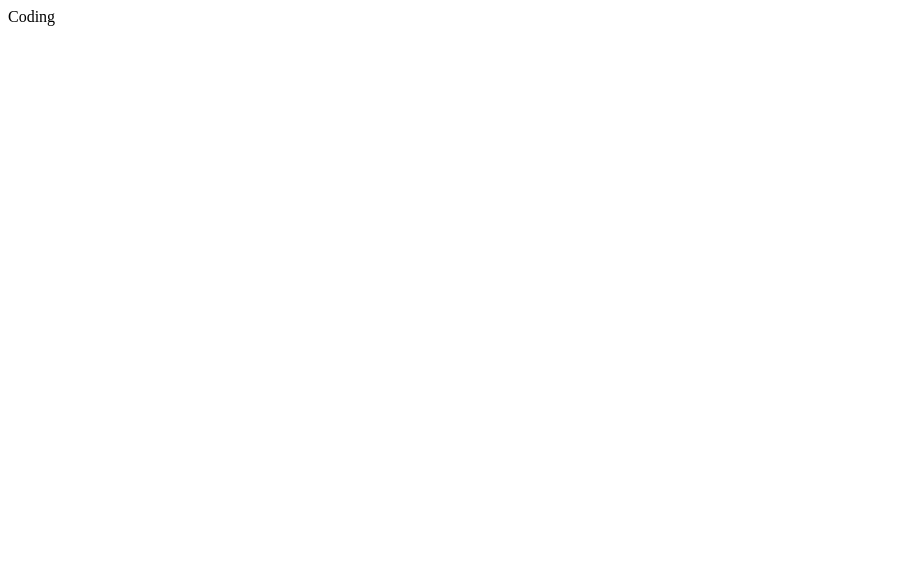
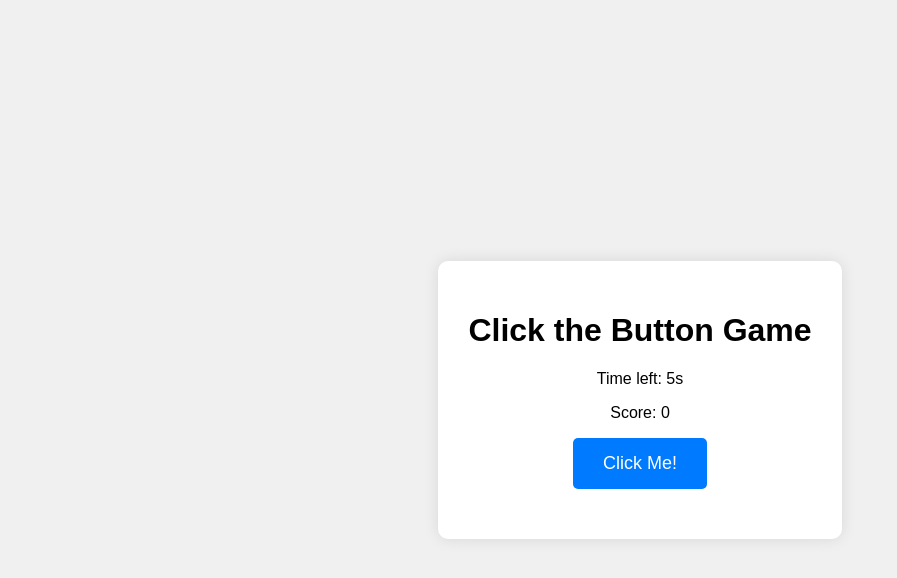
Before and after one commit to AliAbdualla/Gp8-software-engineering, a plain HTML site: page ahmedHussien/index.html in a window 1280 px wide. Shown: the whole page, without its empty margins (0-897 px from the left). Drawn offline with Linux system fonts and the light colour scheme.

Commit message:
add new game

```diff
--- a/ahmedHussien/index.html
+++ b/ahmedHussien/index.html
@@ -1 +1,19 @@
-Coding
+<!DOCTYPE html>
+<html lang="en">
+<head>
+    <meta charset="UTF-8">
+    <meta name="viewport" content="width=device-width, initial-scale=1.0">
+    <title>Click the Button Game</title>
+    <link rel="stylesheet" href="styles.css">
+</head>
+<body>
+    <div id="game-container">
+        <h1>Click the Button Game</h1>
+        <p id="timer">Time left: 10s</p>
+        <p id="score">Score: 0</p>
+        <button id="click-button">Click Me!</button>
+        <p id="end-message"></p>
+    </div>
+    <script src="script.js"></script>
+</body>
+</html>
--- a/ahmedHussien/script.js
+++ b/ahmedHussien/script.js
@@ -0,0 +1,30 @@
+let score = 0;
+let timeLeft = 10;
+let timerInterval;
+
+const timerElement = document.getElementById('timer');
+const scoreElement = document.getElementById('score');
+const buttonElement = document.getElementById('click-button');
+const endMessageElement = document.getElementById('end-message');
+
+buttonElement.addEventListener('click', () => {
+    if (timeLeft > 0) {
+        score++;
+        scoreElement.textContent = `Score: ${score}`;
+    }
+});
+
+function startGame() {
+    timerInterval = setInterval(() => {
+        timeLeft--;
+        timerElement.textContent = `Time left: ${timeLeft}s`;
+
+        if (timeLeft <= 0) {
+            clearInterval(timerInterval);
+            buttonElement.disabled = true;
+            endMessageElement.textContent = `Game Over! Your final score is ${score}.`;
+        }
+    }, 1000);
+}
+
+startGame();
--- a/ahmedHussien/styles.css
+++ b/ahmedHussien/styles.css
@@ -0,0 +1,38 @@
+body {
+    display: flex;
+    justify-content: center;
+    align-items: center;
+    height: 100vh;
+    margin: 0;
+    font-family: Arial, sans-serif;
+    background-color: #f0f0f0;
+}
+
+#game-container {
+    text-align: center;
+    background-color: #ffffff;
+    padding: 30px;
+    border-radius: 10px;
+    box-shadow: 0 0 15px rgba(0, 0, 0, 0.1);
+}
+
+#click-button {
+    padding: 15px 30px;
+    font-size: 18px;
+    border: none;
+    border-radius: 5px;
+    background-color: #007bff;
+    color: white;
+    cursor: pointer;
+    transition: background-color 0.3s ease;
+}
+
+#click-button:hover {
+    background-color: #0056b3;
+}
+
+#end-message {
+    font-size: 20px;
+    margin-top: 20px;
+    color: #28a745;
+}
```
Also changed, not shown: 1 other file.
